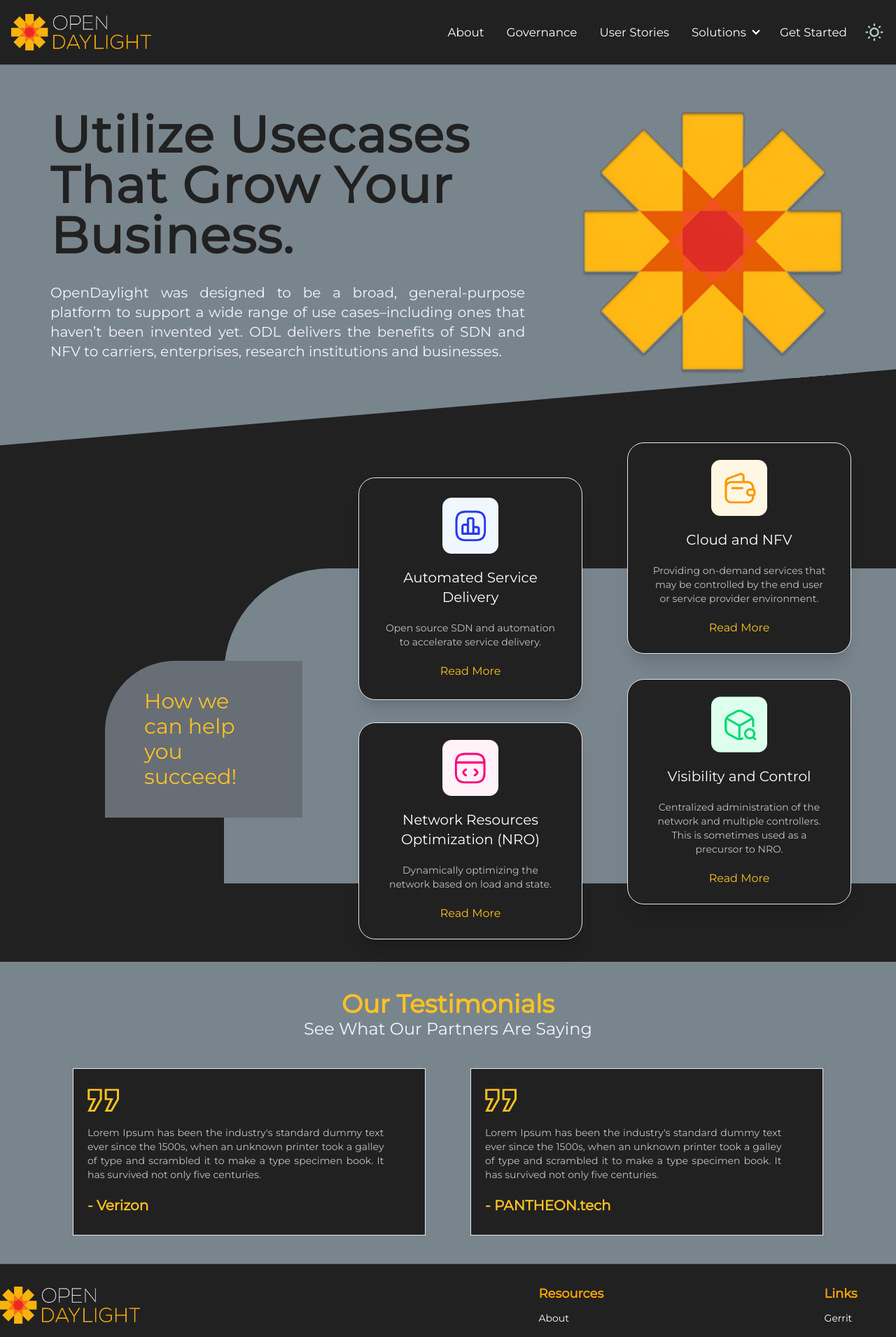
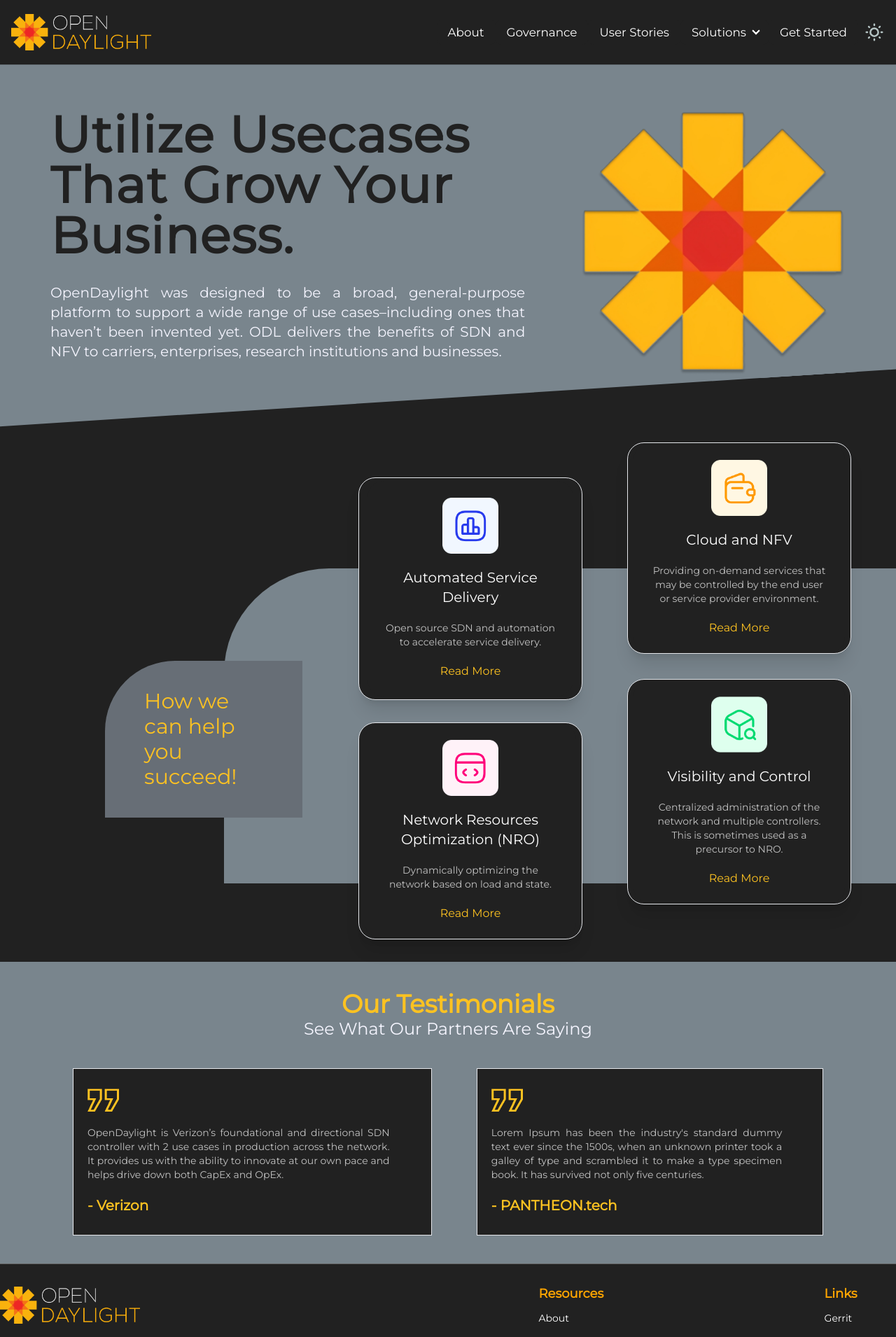
Before and after one commit to msaini28r/OpenDaylight, a React (Create React App) app: page /opendaylight/user-stories in a window 1280 px wide. Shown: the top 1910 px of the page at 70% size. Built offline with nearby package versions, Linux system fonts and the light colour scheme.

Commit message:
verizon testimonial update

```diff
--- a/src/components/UserStories/UserStories.css
+++ b/src/components/UserStories/UserStories.css
@@ -37,7 +37,7 @@
 }
 
 .user-stories {
-  clip-path: polygon(0% 0%, 100% 0%, 100% 80%, 0% 100%);
+  clip-path: polygon(0% 0%, 100% 0%, 100% 80%, 0% 95%);
 }
 
 .blue-box {
--- a/src/components/UserStories/UserStories.jsx
+++ b/src/components/UserStories/UserStories.jsx
@@ -184,10 +184,10 @@
               alt=""
             />
             <p className="sm:mb-5 lg:mb-5 xxl:mb-9 w-11/12 sm:text-sm xl:text-sm xxl:text-lg">
-              Lorem Ipsum has been the industry's standard dummy text ever since
-              the 1500s, when an unknown printer took a galley of type and
-              scrambled it to make a type specimen book. It has survived not
-              only five centuries.
+              OpenDaylight is Verizon’s foundational and directional SDN
+              controller with 2 use cases in production across the network. It
+              provides us with the ability to innovate at our own pace and helps
+              drive down both CapEx and OpEx.
             </p>
             <h4 className="testimonial-company sm:text-sm lg:text-xl xxl:text-2xl">
               - Verizon
```
